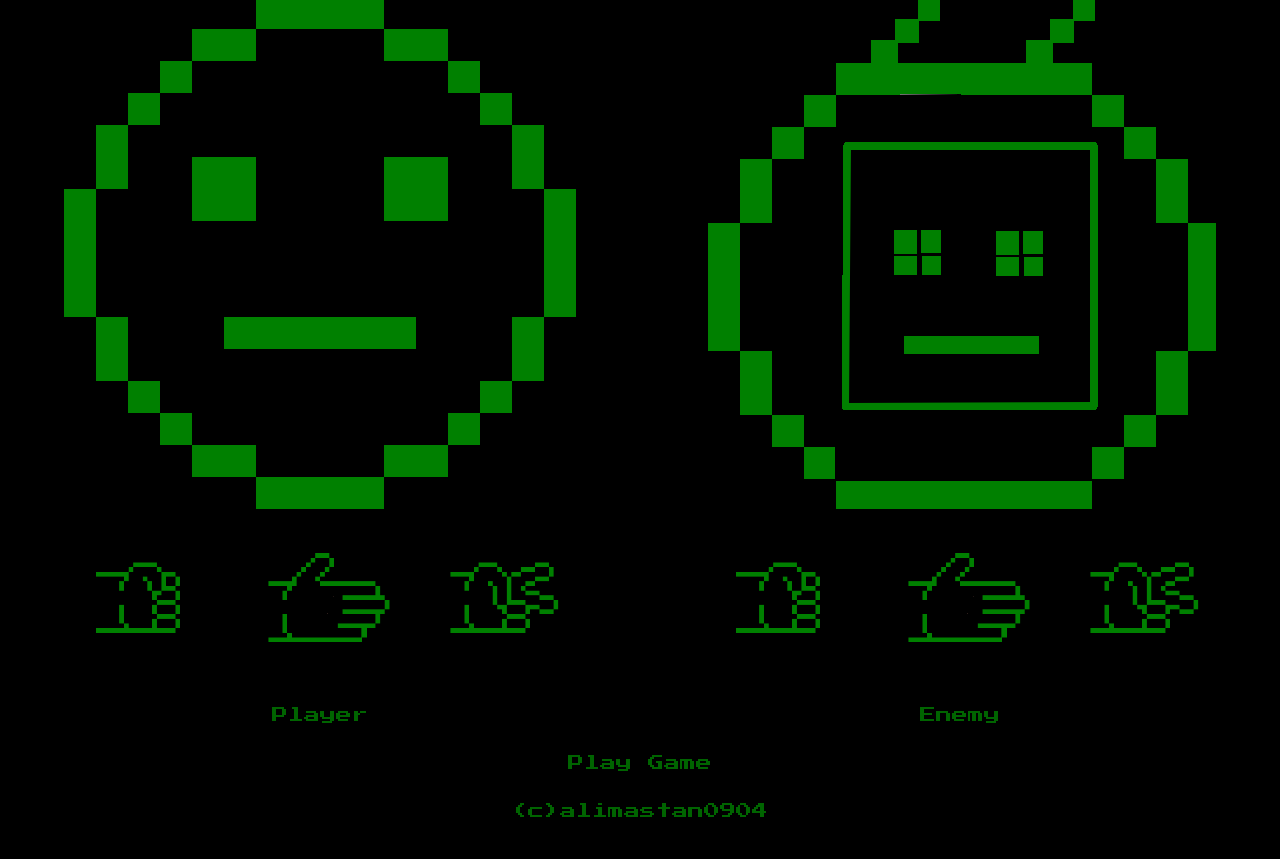
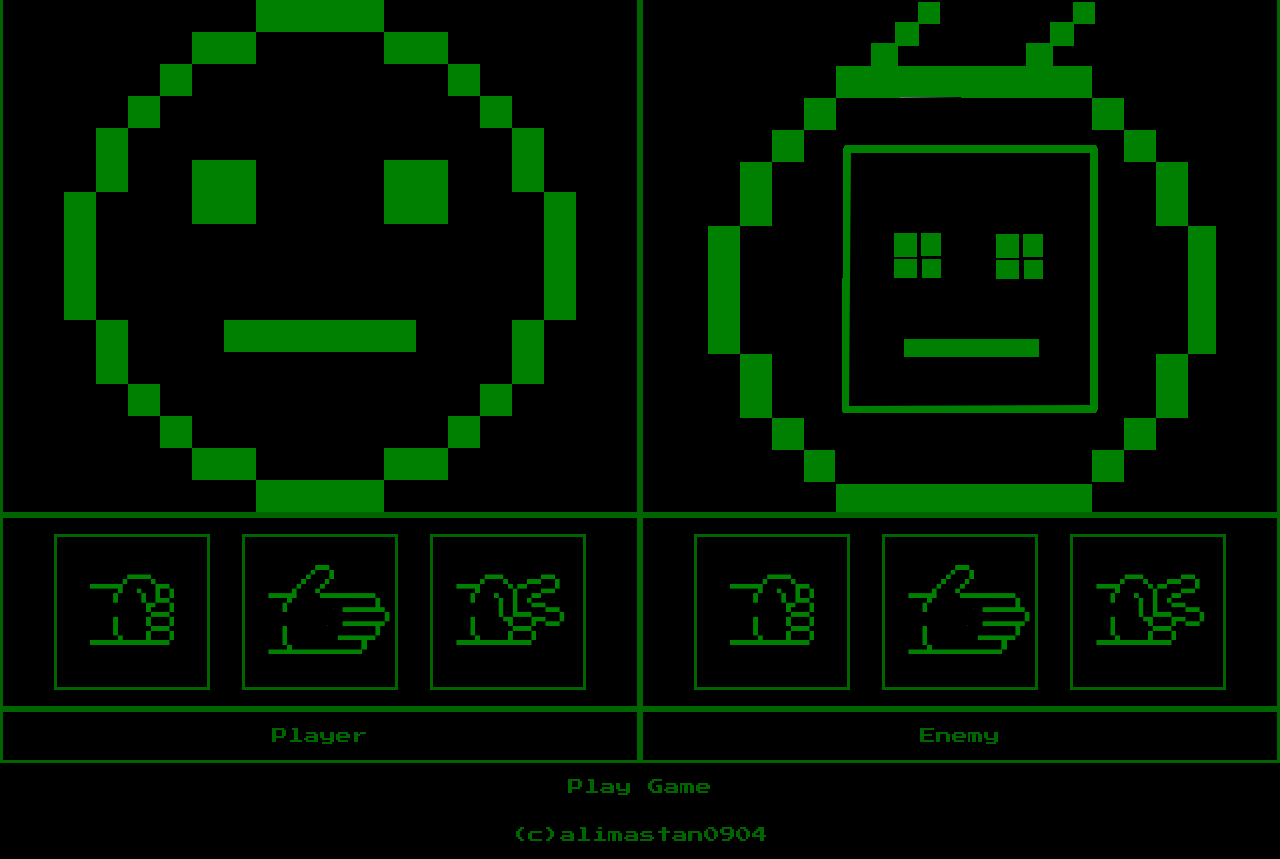
Before and after one commit to alimastan-0904/Rock-Paper-Scissors, a plain HTML site: page index.html in a window 1280 px wide. Shown: the part 67-926 px from the top of the page. Before the commit the page ends 902 px from the top, so only its background shows below. Drawn offline with Linux system fonts and the light colour scheme.

Commit message:
style: add borders to UI elements

```diff
--- a/style.css
+++ b/style.css
@@ -34,6 +34,13 @@ main {
   flex-basis: 50%;
 }
 
+.avatar,
+.choices,
+.choices > *,
+.score {
+  border: 3px solid #006400;
+}
+
 @media screen and (max-width: 900px) {
   #row {
     flex-direction: column;
```
